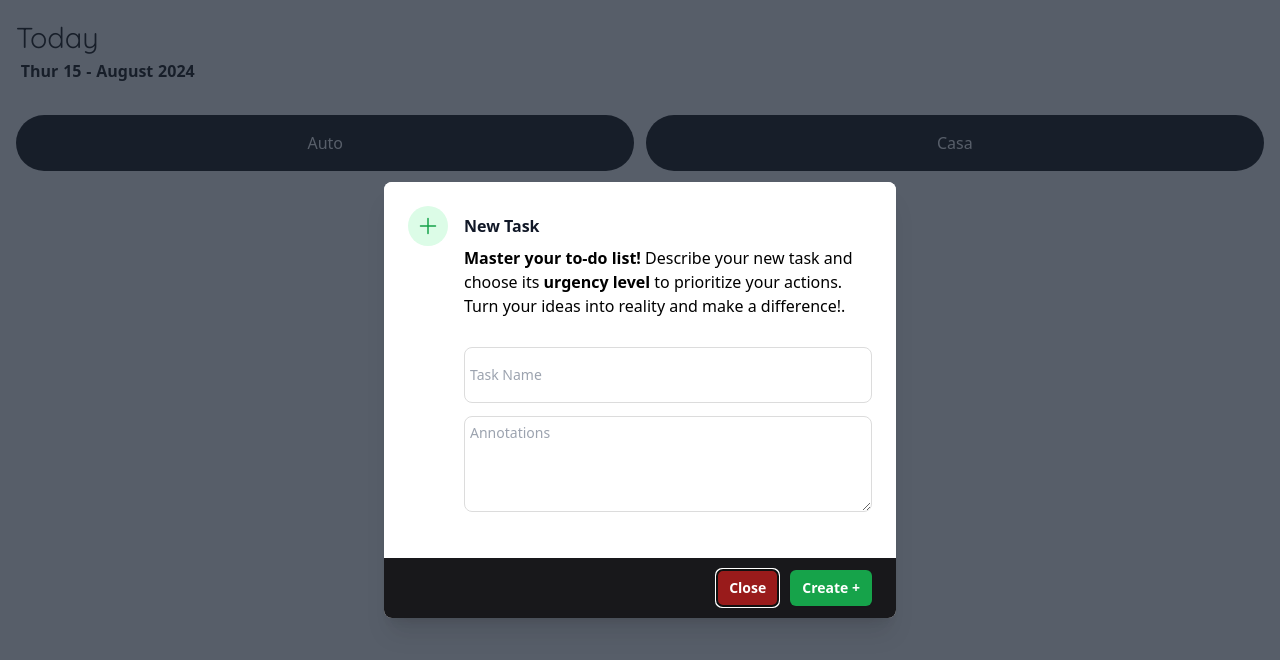
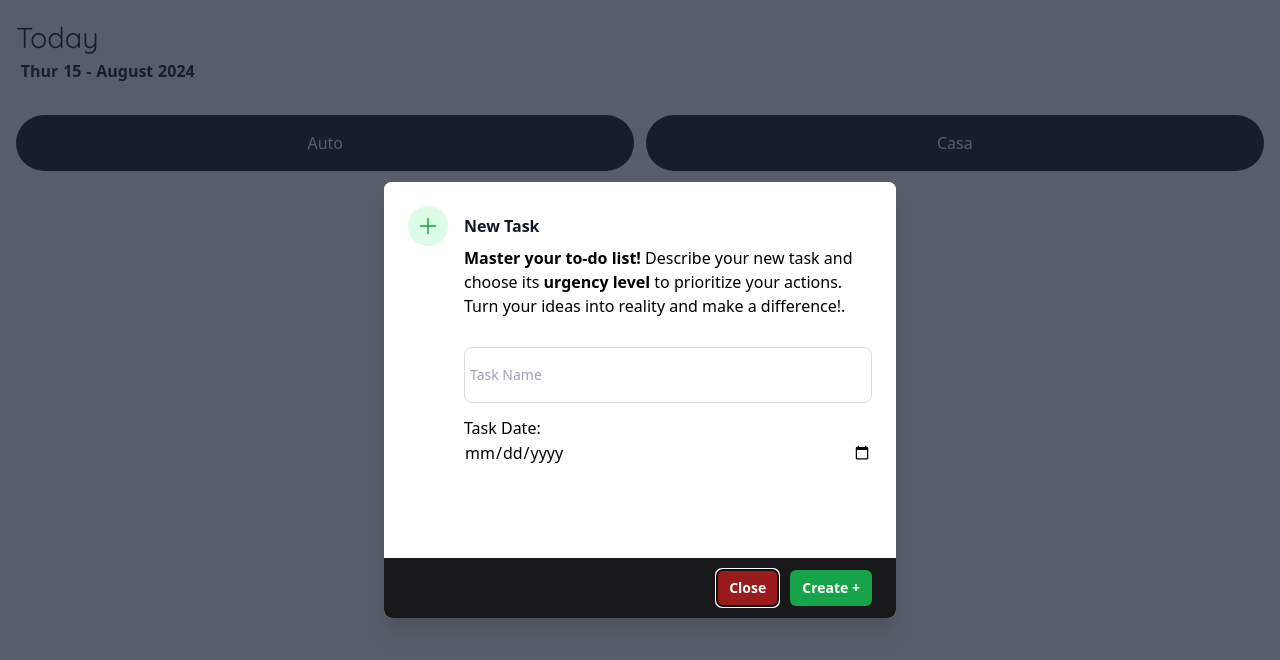
Before and after one commit to ignaarguello/TSM---Frontend, a React (Vite) app: page / in a window 1280 px wide. Both pictures are taken after a click on the element 640 px from the left and 223 px from the top of the page. Shown: the top 660 px of the page. Built offline with nearby package versions, Linux system fonts and the light colour scheme.

Commit message:
feat:modal y input type date

```diff
--- a/src/components/FormTask/FormTask.jsx
+++ b/src/components/FormTask/FormTask.jsx
@@ -1,14 +1,14 @@
 import React from 'react'
 import '../../styles/FormTask.css'
 import InputFormTask from './InputFormTask'
-import TextAreaFormTask from './TextAreaFormTask'
+import InputDateFormTask from './InputDateFormTask'
 
 //Componente Formulario Padre
 export default function FormTask() {
     return (
         <div id='Contenedor-General_FormTask'>
             <InputFormTask />
-            <TextAreaFormTask />
+            <InputDateFormTask />
         </div>
     )
 }
--- /dev/null
+++ b/src/components/FormTask/InputDateFormTask.jsx
@@ -0,0 +1,22 @@
+import React from 'react'
+import '../../styles/InputDateFormTask.css'
+
+import { useState } from 'react'
+
+export default function TextAreaFormTask() {
+  const [FechaSeleccionada, setFechaSeleccionada] = useState('')
+
+  const handleFechaSeleccionada = (event) => {
+    setFechaSeleccionada(event.target.value)
+  }
+
+  const FechaFinal = (FechaSeleccionada.split('-').reverse().join('-'))
+
+  return (
+    <div id='Contenedot-TextArea_TAFT'>
+      {/* <textarea name="description-task" id="TextArea_TAFT" placeholder='Annotations'></textarea> */}
+      <label for="fechaNacimiento">Task Date:</label>
+      <input type="date" value={FechaSeleccionada} onChange={handleFechaSeleccionada} id='InputDate' />
+    </div>
+  )
+}
--- a/src/components/FormTask/TextAreaFormTask.jsx
+++ /dev/null
@@ -1,10 +0,0 @@
-import React from 'react'
-import '../../styles/TextAreaFormTask.css'
-
-export default function TextAreaFormTask() {
-  return (
-    <div id='Contenedot-TextArea_TAFT'>
-        <textarea name="description-task" id="TextArea_TAFT" placeholder='Annotations'></textarea>
-    </div>
-  )
-}
--- a/src/components/OpenCloseIcon/OpenCloseIcon.jsx
+++ b/src/components/OpenCloseIcon/OpenCloseIcon.jsx
@@ -2,7 +2,6 @@ import '../../styles/OpenCloseIcon.css'
 
 //Hooks
 import { useState, useContext } from 'react';
-import useValidateCondicional from '../../hooks/useValidateCondicional';
 
 //Context
 import ModalContext from '../../context/ModalContext';
--- a/src/hooks/useValidateCondicional.jsx
+++ /dev/null
@@ -1,19 +0,0 @@
-import React from "react";
-import { useState } from "react";
-
-function useValidateCondicional(value) {
-    const [valueState, setValueState] = useState(value)
-
-    if (!valueState) {
-        setValueState(true)
-        console.log('Estado modificado')
-    }
-    if (valueState) {
-        setValueState(false)
-        console.log('Estado modificado')
-    }
-
-    return valueState
-}
-
-export default useValidateCondicional;
```
Also changed, not shown: src/styles/InputDateFormTask.css (renamed from src/styles/TextAreaFormTask.css).
